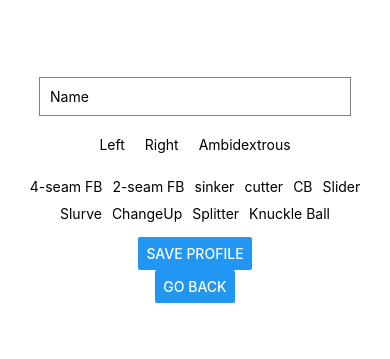
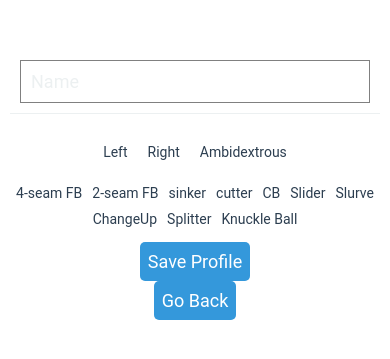
Before and after one commit to roderpad/PitchTracker, a React Native app: screen / in a window 390 px wide. Shown: the part 237-596 px from the top of the page. Built offline with nearby package versions, Linux system fonts and the light colour scheme.

Commit message:
Start adding UI library

```diff
--- a/App.tsx
+++ b/App.tsx
@@ -1,8 +1,12 @@
 import React, {useState, useEffect, useCallback} from 'react';
 import {NavigationContainer} from '@react-navigation/native';
+import {ThemeProvider} from 'react-native-elements';
 import AppNavigation from './Navigation/AppNavigation';
 import AsyncStorage from '@react-native-async-storage/async-storage';
 import InitialSetupProfileScreen from './Screens/InitialSetupProfileScreen';
+import MainTheme from './Themes/MainTheme';
+
+const ThemeProviderAny = ThemeProvider as any;
 
 const App: React.FC = () => {
   const [hasProfile, setHasProfile] = useState<boolean | null>(null);
@@ -17,6 +21,7 @@ const App: React.FC = () => {
   }, [checkProfile]);
 
   return (
+    <ThemeProviderAny theme={MainTheme}>
       <NavigationContainer>
         {hasProfile ? (
           <AppNavigation />
@@ -24,6 +29,7 @@ const App: React.FC = () => {
           <InitialSetupProfileScreen onProfileComplete={checkProfile} />
         )}
       </NavigationContainer>
+    </ThemeProviderAny>
   );
 };
 
--- a/Navigation/AppNavigation.tsx
+++ b/Navigation/AppNavigation.tsx
@@ -12,17 +12,17 @@ const AppNavigation: React.FC = () => {
       <Stack.Screen
         name="Home"
         component={HomeScreen}
-        options={{title: 'Home Screen'}}
+        options={{title: 'Home'}}
       />
       <Stack.Screen
         name="Settings"
         component={SettingsScreen}
-        options={{title: 'Settings Screen'}}
+        options={{title: 'Settings'}}
       />
       <Stack.Screen
         name="SetupProfileScreen"
         component={SetupProfileScreen}
-        options={{title: 'Settings Screen'}}
+        options={{title: 'Profile Settings'}}
       />
     </Stack.Navigator>
   );
--- a/Screens/HomeScreen.tsx
+++ b/Screens/HomeScreen.tsx
@@ -1,5 +1,6 @@
 import React from 'react';
-import {View, Button, StyleSheet, TouchableOpacity} from 'react-native';
+import {View, StyleSheet, TouchableOpacity} from 'react-native';
+import {Button} from 'react-native-elements';
 import Icon from 'react-native-vector-icons/FontAwesome';
 
 interface Props {
--- a/Screens/SettingsScreen.tsx
+++ b/Screens/SettingsScreen.tsx
@@ -1,5 +1,6 @@
 import React from 'react';
-import {View, Text, Button} from 'react-native';
+import {View} from 'react-native';
+import {Text, Button} from 'react-native-elements';
 import {NavigationProp} from '@react-navigation/native';
 import AsyncStorage from '@react-native-async-storage/async-storage';
 
--- a/Screens/SetupProfileScreen.tsx
+++ b/Screens/SetupProfileScreen.tsx
@@ -1,13 +1,6 @@
 import React, {useState, useEffect} from 'react';
-import {
-  View,
-  Text,
-  TextInput,
-  Button,
-  TouchableOpacity,
-  StyleSheet,
-  Alert,
-} from 'react-native';
+import {View, TouchableOpacity, StyleSheet, Alert} from 'react-native';
+import {Button, Input, Text} from 'react-native-elements';
 import AsyncStorage from '@react-native-async-storage/async-storage';
 import {ParamListBase} from '@react-navigation/native';
 import {StackScreenProps} from '@react-navigation/stack';
@@ -79,7 +72,7 @@ const SetupProfileScreen: React.FC<Props> = ({
 
   return (
     <View style={styles.container}>
-      <TextInput
+      <Input
         placeholder="Name"
         value={name}
         onChangeText={setName}
--- /dev/null
+++ b/Themes/MainTheme.tsx
@@ -0,0 +1,44 @@
+import {Theme} from 'react-native-elements';
+
+const MainTheme: Theme = {
+  colors: {
+    primary: '#3498db', // A vibrant blue
+    secondary: '#2ecc71', // A fresh green
+    grey0: '#7f8c8d', // A neutral grey
+    grey1: '#95a5a6',
+    grey2: '#bdc3c7',
+    grey3: '#ecf0f1',
+    grey4: '#f5f6fa',
+    grey5: '#2c3e50', // A darker shade for text
+    white: '#ffffff',
+    black: '#34495e', // Soft black
+    error: '#e74c3c', // Error red
+    warning: '#f39c12', // Warning orange
+    success: '#2ecc71', // Success green
+  },
+  Button: {
+    buttonStyle: {
+      borderRadius: 5,
+    },
+    titleStyle: {
+      fontFamily: 'Roboto', // Ensure this font is linked in your project
+    },
+  },
+  Input: {
+    containerStyle: {
+      marginBottom: 10,
+    },
+    inputStyle: {
+      fontFamily: 'Roboto',
+    },
+  },
+  Text: {
+    style: {
+      fontFamily: 'Roboto',
+      color: '#2c3e50',
+    },
+  },
+  // Add other component styles as needed
+};
+
+export default MainTheme;
--- a/package.json
+++ b/package.json
@@ -16,6 +16,7 @@
     "@react-navigation/stack": "^6.3.20",
     "react": "18.2.0",
     "react-native": "0.72.7",
+    "react-native-elements": "^3.4.3",
     "react-native-safe-area-context": "^4.7.4",
     "react-native-screens": "^3.27.0",
     "react-native-vector-icons": "^10.0.2",
```
Also changed, not shown: 2 other files (tests, documents, lock files or other folders). Lines whose indentation alone changed are shown as unchanged.
